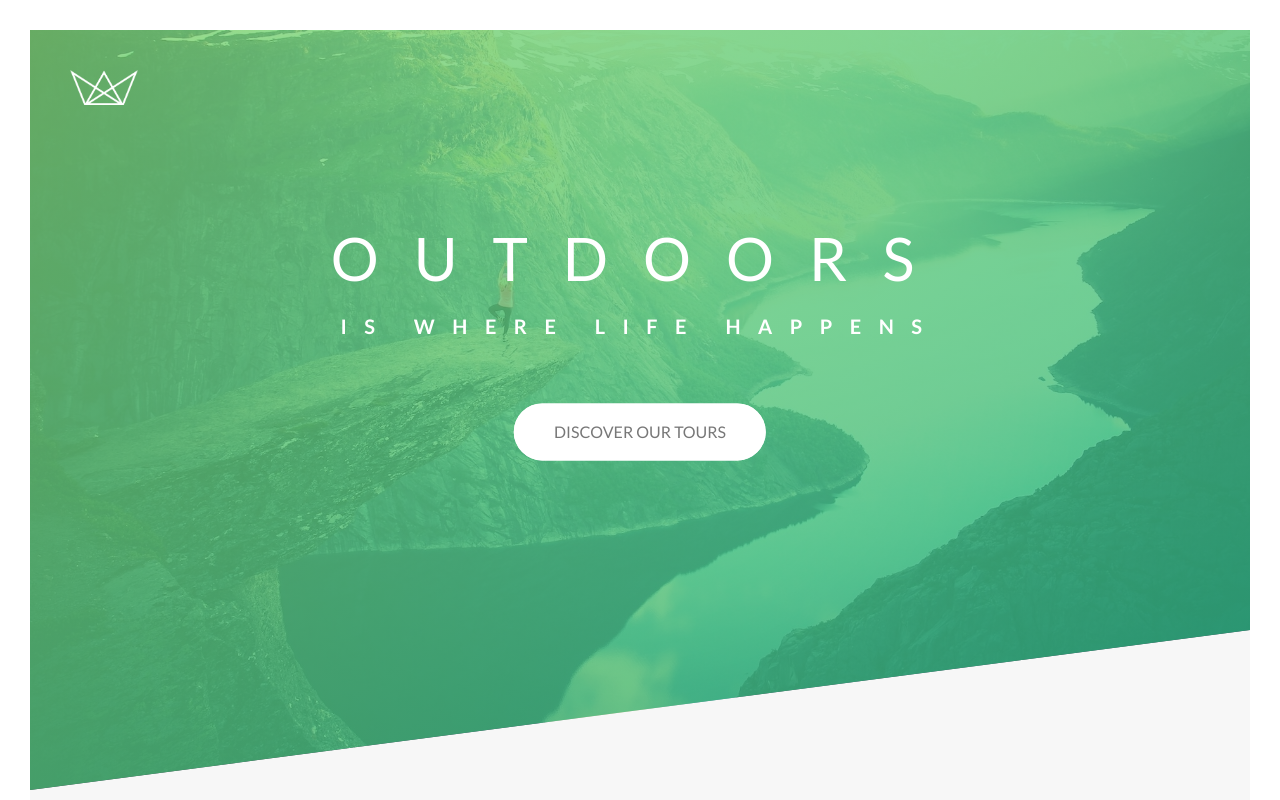
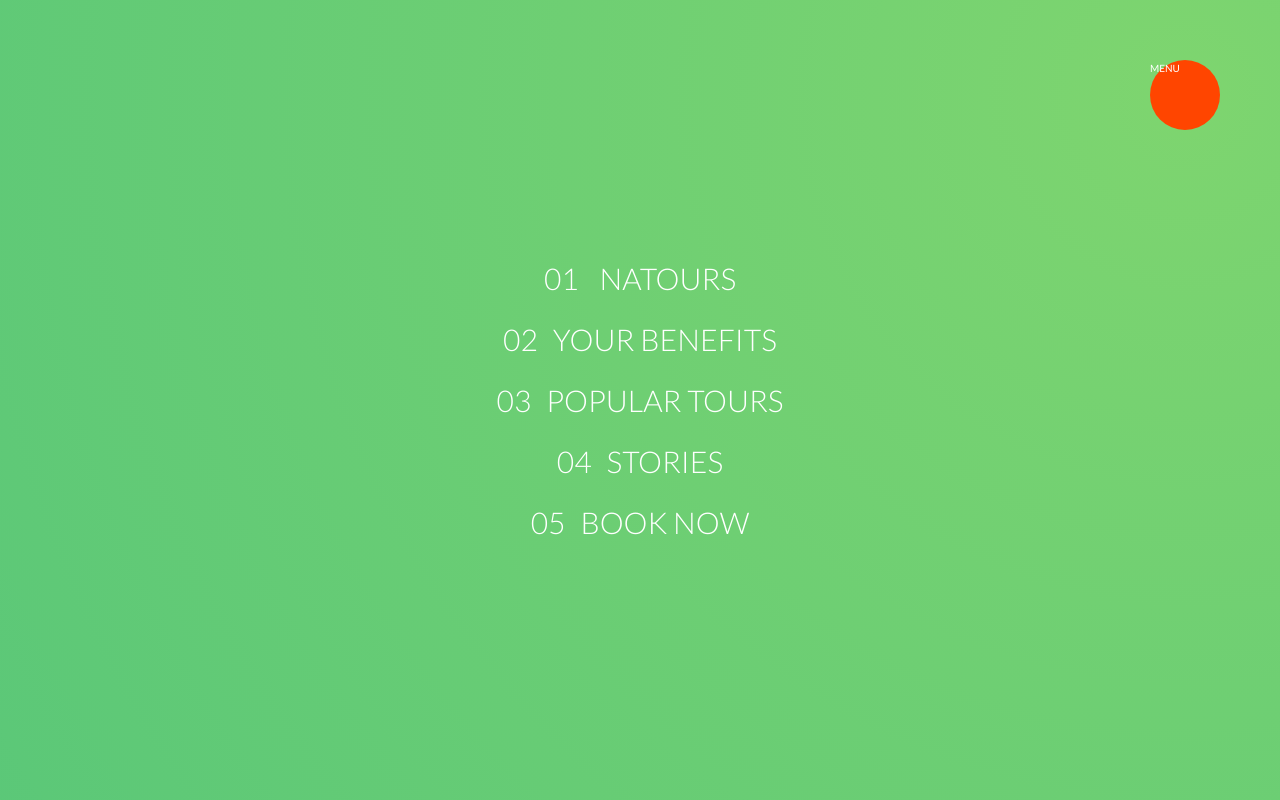
Before and after one commit to Altiuss/STYLES, a website: page index.html in a window 1280 px wide. Shown: the top 800 px of the page. Drawn offline with Linux system fonts and the light colour scheme.

Commit message:
Building the Navigation - Part 1

```diff
--- a/index.html
+++ b/index.html
@@ -15,6 +15,21 @@
 </head>
 
 <body>
+    <div class="navigation">
+        <input type="checkbox" class="navigation__checkbox" id="navi-toggle">
+        <label for="navi-toggle" class="navigation__button">MENU</label>
+        <div class="navigation__background">&nbsp;</div>
+        <nav class="navigation__nav">
+            <ul class="navigation__list">
+                <li class="navigation__item"><a href="#" class="navigation__link"><span>01</span> Natours</a></li>
+                <li class="navigation__item"><a href="#" class="navigation__link"><span>02</span>Your benefits</a></li>
+                <li class="navigation__item"><a href="#" class="navigation__link"><span>03</span>Popular tours</a></li>
+                <li class="navigation__item"><a href="#" class="navigation__link"><span>04</span>Stories</a></li>
+                <li class="navigation__item"><a href="#" class="navigation__link"><span>05</span>Book now</a></li>
+            </ul>
+        </nav>
+    </div>
+
     <header class="header">
         <div class="header__logo-box">
             <img src="img/logo-white.png" alt="Logo" class="header__logo">
@@ -352,10 +367,11 @@
             <div class="col-1-of-2">
                 <p class="footer__copyright">
                     © 2025 Aigars Alutis. This website was built as part of a course by
-                    <a href="https://jonasschmedtmann.com" class="footer__link" target="_blank" rel="noopener noreferrer">Jonas
+                    <a href="https://jonasschmedtmann.com" class="footer__link" target="_blank"
+                        rel="noopener noreferrer">Jonas
                         Schmedtmann</a>.
                     Original design by Jonas Schmedtmann.
-                    Customized and developed by<a href="#" class="footer__link">   Aigars Alutis</a>.
+                    Customized and developed by<a href="#" class="footer__link"> Aigars Alutis</a>.
                 </p>
 
             </div>
@@ -431,12 +447,7 @@
         </div>
     </section>
  -->
-    <script>
-        window.addEventListener("load", function () {
-            console.log("scrollHeight:", document.body.scrollHeight);
-            window.scrollTo(0, document.body.scrollHeight);
-        });
-    </script>
+
 </body>
 
 </html>
--- /dev/null
+++ b/sass/layout/_navigation.scss
@@ -0,0 +1,86 @@
+.navigation {
+
+    &__checkbox {
+        display: none;
+    }
+
+    &__button {
+        color: $color-white;
+        height: 7rem;
+        width: 7rem;
+        position: fixed;
+        background-color: orangered;
+        top: 6rem;
+        right: 6rem;
+        border-radius: 50%;
+        z-index: 2000;
+
+
+
+    }
+
+    &__background {
+        height: 6rem;
+        width: 6rem;
+        border-radius: 50%;
+        position: fixed;
+        top: 6.5rem;
+        right: 6.5rem;
+        background-image: radial-gradient($color-primary-light, $color-primary-dark);
+        z-index: 1000;
+
+        transform: scale(80);
+    }
+
+    &__nav {
+        height: 100vh;
+        width: 100%;
+        position: fixed;
+        top: 0;
+        right: 0;
+        z-index: 1500;
+    }
+
+
+    &__list {
+        position: absolute;
+        top: 50%;
+        left: 50%;
+        transform: translate(-50%, -50%);
+        list-style: none;
+        text-align: center;
+    }
+
+    &__item {
+        margin: 1rem;
+    }
+
+    &__link {
+
+        &:link,
+        &:visited {
+            display: inline-block;
+            font-size: 3rem;
+            font-weight: 300;
+            color: $color-white;
+            text-decoration: none;
+            text-transform: uppercase;
+            background-image: linear-gradient(120deg, transparent 0%, transparent 50%, $color-white 50%);
+            background-size: 220%;
+            transition: all .4s;
+
+            span {
+                margin-right: 1.5rem;
+                display: inline-block;
+            }
+        }
+
+        &:hover,
+        &:active {
+            background-position: 100%;
+            color: $color-primary;
+            transform: translateX(1rem);
+        }
+    }
+
+}
--- a/sass/main.scss
+++ b/sass/main.scss
@@ -17,6 +17,7 @@
 
 
 @import "layout/grid";
+@import "layout/navigation";
 @import "layout/footer";
 @import "layout/header";
 
```
Also changed, not shown: css/style.css.
